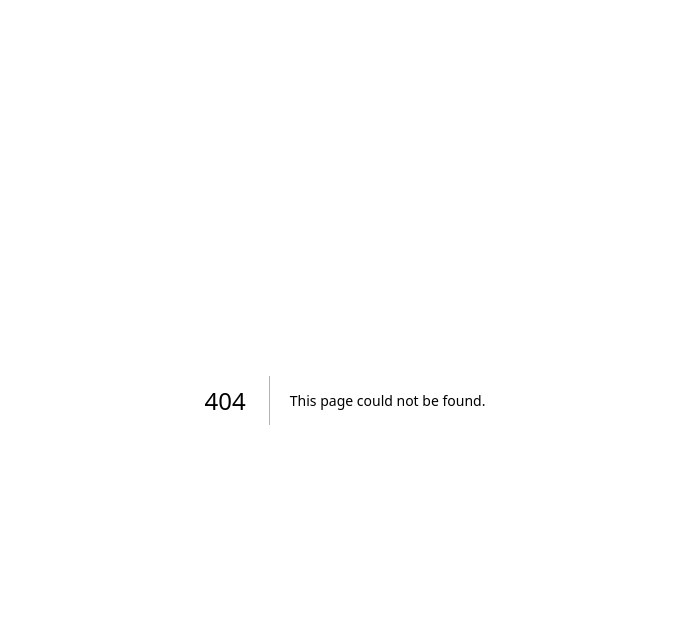
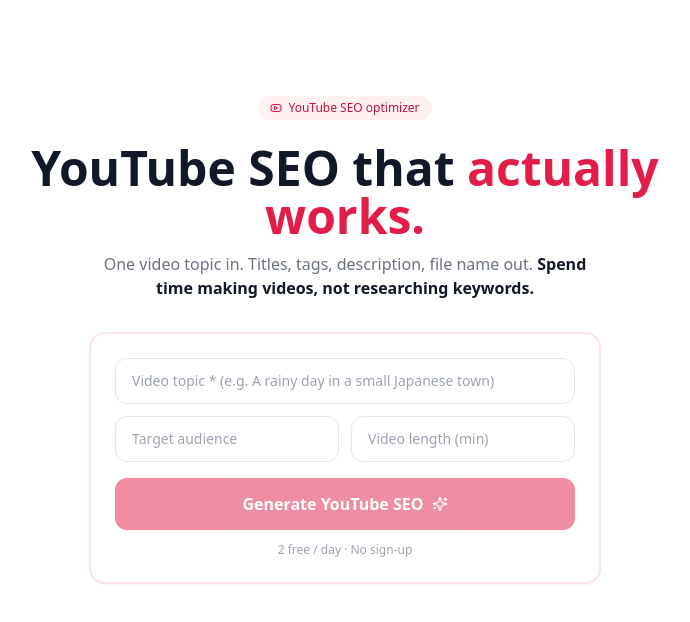
Before and after one commit to lihai33661-ship-it/seospark, a Next.js app: page /p/youtube in a window 1280 px wide. Before the commit this address had no page. Shown: the top 622 px of the page, without its empty margins (295-985 px from the left). Built offline with nearby package versions, Linux system fonts and the light colour scheme.

Commit message:
Create page.tsx

```diff
--- /dev/null
+++ b/app/p/youtube/page.tsx
@@ -0,0 +1,130 @@
+"use client";
+
+import { useState } from "react";
+import { CheckCircle, Copy, Youtube, Tag, FileText, Hash, Sparkles } from "lucide-react";
+import { checkClientLimit, recordClientUsage } from "@/lib/client-limit";
+
+const YT_LIMIT = 2;
+
+export default function YoutubePage() {
+  const [topic, setTopic] = useState("");
+  const [audience, setAudience] = useState("");
+  const [length, setLength] = useState("");
+  const [result, setResult] = useState<{ fileName: string; titles: string[]; description: string; tags: string; hashtags: string[] } | null>(null);
+  const [loading, setLoading] = useState(false);
+  const [error, setError] = useState("");
+  const [copied, setCopied] = useState("");
+
+  async function handleSubmit(e: React.FormEvent) {
+    e.preventDefault();
+    if (!topic.trim()) return;
+    const { allowed } = checkClientLimit("youtube", YT_LIMIT);
+    if (!allowed) { setError("You've used all " + YT_LIMIT + " free generations today. Come back tomorrow."); return; }
+    setLoading(true); setError(""); setResult(null);
+    try {
+      const res = await fetch("/p/youtube/api/generate", { method: "POST", headers: { "Content-Type": "application/json" }, body: JSON.stringify({ topic, audience, length }) });
+      const data = await res.json();
+      if (!res.ok) throw new Error(data.error);
+      recordClientUsage("youtube");
+      setResult(data);
+    } catch (err: any) { setError(err.message); }
+    finally { setLoading(false); }
+  }
+
+  function copyToClipboard(text: string, label: string) {
+    navigator.clipboard.writeText(text);
+    setCopied(label);
+    setTimeout(() => setCopied(""), 2000);
+  }
+
+  return (
+    <main className="bg-white">
+      <section className="max-w-3xl mx-auto px-4 sm:px-6 pt-12 sm:pt-24 pb-10 text-center">
+        <div className="inline-flex items-center gap-1.5 text-xs font-medium text-rose-700 bg-rose-50 px-3 py-1 rounded-full mb-6"><Youtube size={12} /> YouTube SEO optimizer</div>
+        <h1 className="text-3xl sm:text-5xl font-extrabold text-gray-900 mb-3 leading-tight">YouTube SEO that <span className="text-rose-600">actually works.</span></h1>
+        <p className="text-gray-500 max-w-lg mx-auto mb-8 text-sm sm:text-base">One video topic in. Titles, tags, description, file name out. <strong className="text-gray-900">Spend time making videos, not researching keywords.</strong></p>
+
+        <form onSubmit={handleSubmit} className="max-w-lg mx-auto bg-white border-2 border-rose-100 rounded-2xl p-5 sm:p-6 shadow-sm text-left">
+          <div className="space-y-3">
+            <input type="text" value={topic} onChange={(e) => setTopic(e.target.value)} placeholder="Video topic * (e.g. A rainy day in a small Japanese town)" className="w-full border border-gray-200 rounded-xl px-4 py-3 text-sm focus:outline-none focus:ring-2 focus:ring-rose-400" required />
+            <div className="grid grid-cols-1 sm:grid-cols-2 gap-3">
+              <input type="text" value={audience} onChange={(e) => setAudience(e.target.value)} placeholder="Target audience" className="w-full border border-gray-200 rounded-xl px-4 py-3 text-sm focus:ring-2 focus:ring-rose-400 focus:outline-none" />
+              <input type="text" value={length} onChange={(e) => setLength(e.target.value)} placeholder="Video length (min)" className="w-full border border-gray-200 rounded-xl px-4 py-3 text-sm focus:ring-2 focus:ring-rose-400 focus:outline-none" />
+            </div>
+          </div>
+          <button type="submit" disabled={loading||!topic.trim()} className="w-full mt-4 bg-rose-600 text-white px-6 py-3.5 rounded-xl font-bold hover:bg-rose-500 transition-all disabled:opacity-50 flex items-center justify-center gap-2 text-sm sm:text-base">
+            {loading ? "Optimizing..." : <>Generate YouTube SEO <Sparkles size={16} /></>}
+          </button>
+          <p className="text-xs text-gray-400 mt-3 text-center">2 free / day · No sign-up</p>
+          {error && <div className="mt-4 bg-red-50 border border-red-200 rounded-xl p-3 text-sm text-red-600">{error}</div>}
+        </form>
+        {result && (
+          <div className="max-w-lg mx-auto mt-10 text-left space-y-6">
+            {/* File Name */}
+            <div className="bg-white border border-gray-200 rounded-2xl p-5 shadow-sm">
+              <div className="flex items-center justify-between mb-2">
+                <div className="flex items-center gap-2 text-sm font-semibold text-gray-700"><FileText size={16} /> File Name</div>
+                <button onClick={() => copyToClipboard(result.fileName, "file")} className="text-xs text-gray-400 hover:text-gray-600 flex items-center gap-1">
+                  {copied === "file" ? <CheckCircle size={14} className="text-green-500" /> : <Copy size={14} />} {copied === "file" ? "Copied" : "Copy"}
+                </button>
+              </div>
+              <code className="text-sm bg-gray-50 px-3 py-2 rounded-lg block text-gray-800">{result.fileName}</code>
+            </div>
+
+            {/* Titles */}
+            <div className="bg-white border border-gray-200 rounded-2xl p-5 shadow-sm">
+              <div className="flex items-center justify-between mb-3">
+                <div className="flex items-center gap-2 text-sm font-semibold text-gray-700"><Youtube size={16} /> Title Options</div>
+                <button onClick={() => copyToClipboard(result.titles.join("\n"), "titles")} className="text-xs text-gray-400 hover:text-gray-600 flex items-center gap-1">
+                  {copied === "titles" ? <CheckCircle size={14} className="text-green-500" /> : <Copy size={14} />} {copied === "titles" ? "Copied" : "Copy all"}
+                </button>
+              </div>
+              <div className="space-y-1.5">
+                {result.titles.map((t, i) => (
+                  <div key={i} className="text-sm text-gray-700 bg-gray-50 rounded-lg px-3 py-2">{i+1}. {t}</div>
+                ))}
+              </div>
+            </div>
+
+            {/* Description */}
+            <div className="bg-white border border-gray-200 rounded-2xl p-5 shadow-sm">
+              <div className="flex items-center justify-between mb-2">
+                <div className="flex items-center gap-2 text-sm font-semibold text-gray-700"><FileText size={16} /> Description</div>
+                <button onClick={() => copyToClipboard(result.description, "desc")} className="text-xs text-gray-400 hover:text-gray-600 flex items-center gap-1">
+                  {copied === "desc" ? <CheckCircle size={14} className="text-green-500" /> : <Copy size={14} />} {copied === "desc" ? "Copied" : "Copy"}
+                </button>
+              </div>
+              <p className="text-sm text-gray-600 whitespace-pre-line leading-relaxed">{result.description}</p>
+            </div>
+
+            {/* Tags */}
+            <div className="bg-white border border-gray-200 rounded-2xl p-5 shadow-sm">
+              <div className="flex items-center justify-between mb-2">
+                <div className="flex items-center gap-2 text-sm font-semibold text-gray-700"><Tag size={16} /> Tags</div>
+                <button onClick={() => copyToClipboard(result.tags, "tags")} className="text-xs text-gray-400 hover:text-gray-600 flex items-center gap-1">
+                  {copied === "tags" ? <CheckCircle size={14} className="text-green-500" /> : <Copy size={14} />} {copied === "tags" ? "Copied" : "Copy"}
+                </button>
+              </div>
+              <p className="text-sm text-gray-600 bg-gray-50 rounded-lg px-3 py-2">{result.tags}</p>
+            </div>
+
+            {/* Hashtags */}
+            <div className="bg-white border border-gray-200 rounded-2xl p-5 shadow-sm">
+              <div className="flex items-center justify-between mb-2">
+                <div className="flex items-center gap-2 text-sm font-semibold text-gray-700"><Hash size={16} /> Hashtags</div>
+                <button onClick={() => copyToClipboard(result.hashtags.join(" "), "hashtags")} className="text-xs text-gray-400 hover:text-gray-600 flex items-center gap-1">
+                  {copied === "hashtags" ? <CheckCircle size={14} className="text-green-500" /> : <Copy size={14} />} {copied === "hashtags" ? "Copied" : "Copy"}
+                </button>
+              </div>
+              <div className="flex flex-wrap gap-1.5">
+                {result.hashtags.map((h, i) => (
+                  <span key={i} className="text-xs text-rose-600 bg-rose-50 rounded-full px-3 py-1">{h}</span>
+                ))}
+              </div>
+            </div>
+          </div>
+        )}
+      </section>
+    </main>
+  );
+}
```
